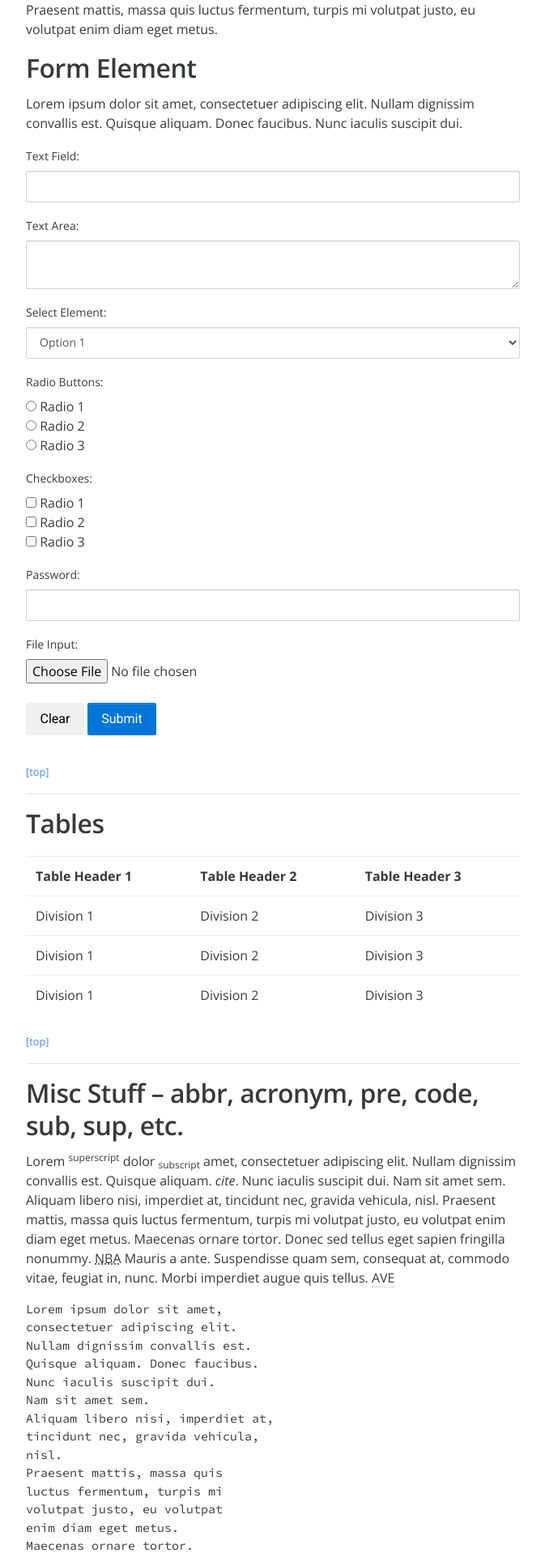
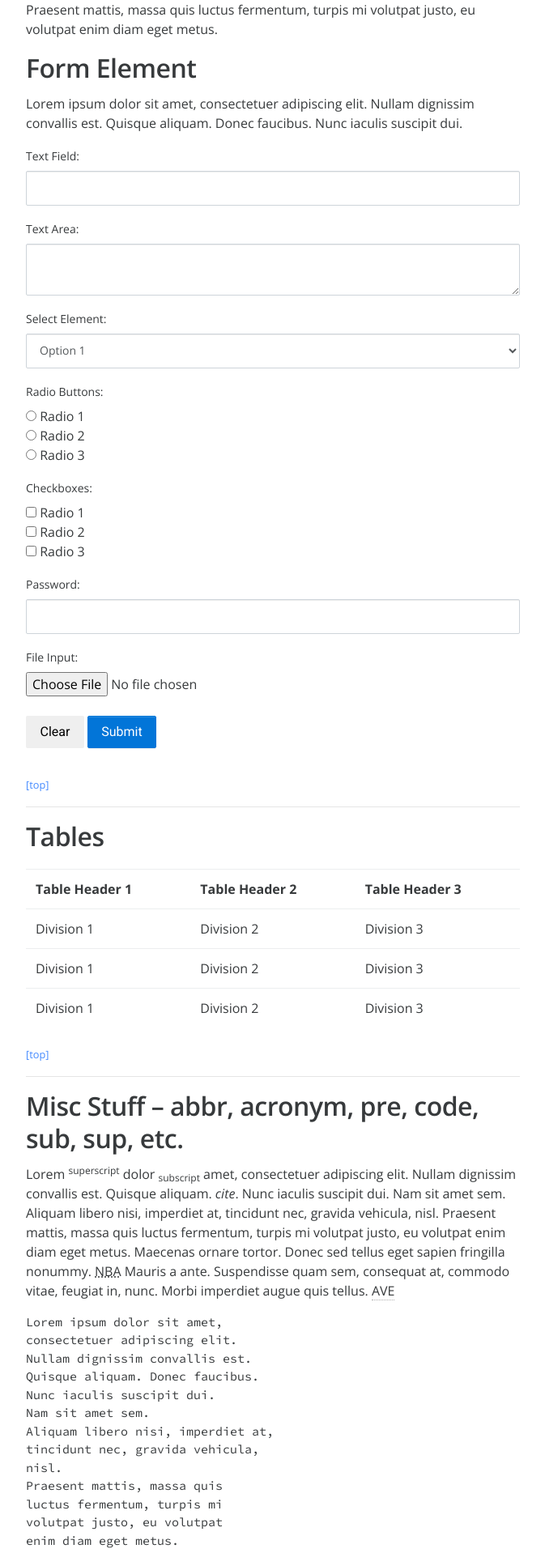
Before and after one commit to jefx07/jefx07.github.io, a Jekyll site: the page built from _posts/2015-12-09-elements.md, in a window 1280 px wide. Shown: the part 1743-3661 px from the top of the page at 81% size, without its empty margins (303-976 px from the left). Built offline with Jekyll 4.4.1, drawn with Linux system fonts in a browser that asks for light colours; nearby versions of some CDN libraries.

Commit message:
font test update

```diff
--- a/_sass/scss/_custom.scss
+++ b/_sass/scss/_custom.scss
@@ -68,3 +68,7 @@
 //
 $btn-line-height: 18px;
 $btn-padding-y: .625rem;
+
+// Forms
+//
+$input-padding-y: .625rem;
--- a/assets/css/styles.scss
+++ b/assets/css/styles.scss
@@ -236,7 +236,7 @@
 .entry-footer {
   padding: 1.5rem;
   margin-bottom: 1.25rem;
-  font-size: .875rem;
+  font-size: .9375rem;
   color: $gray-medium;
   background-color: $gray-lightest;
 
@@ -320,7 +320,8 @@
 
 .octicon-calendar,
 .octicon-tag {
-//  position: relative;
+  position: relative;
+  top: -1px;
   margin-right: 2px;
 }
 
```
